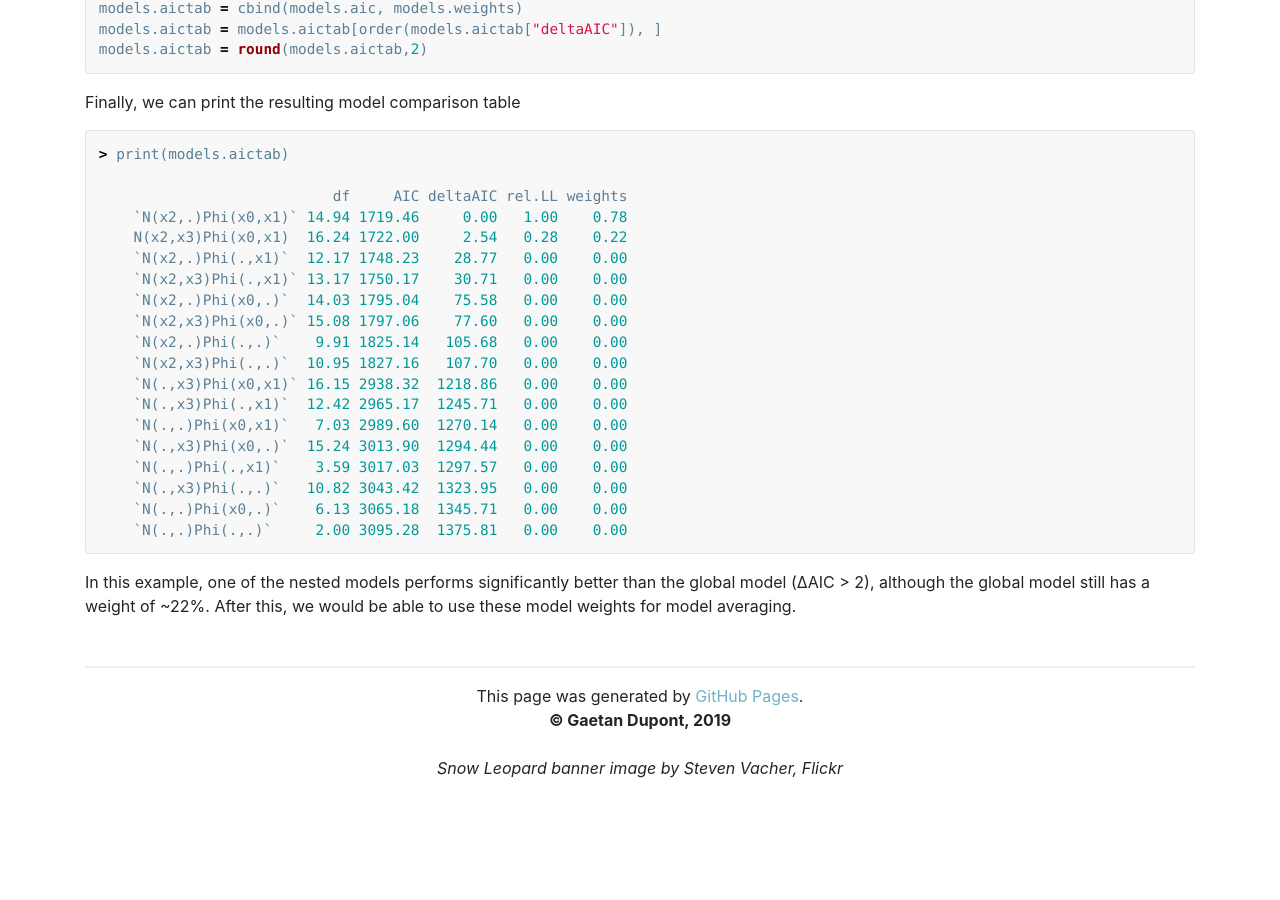
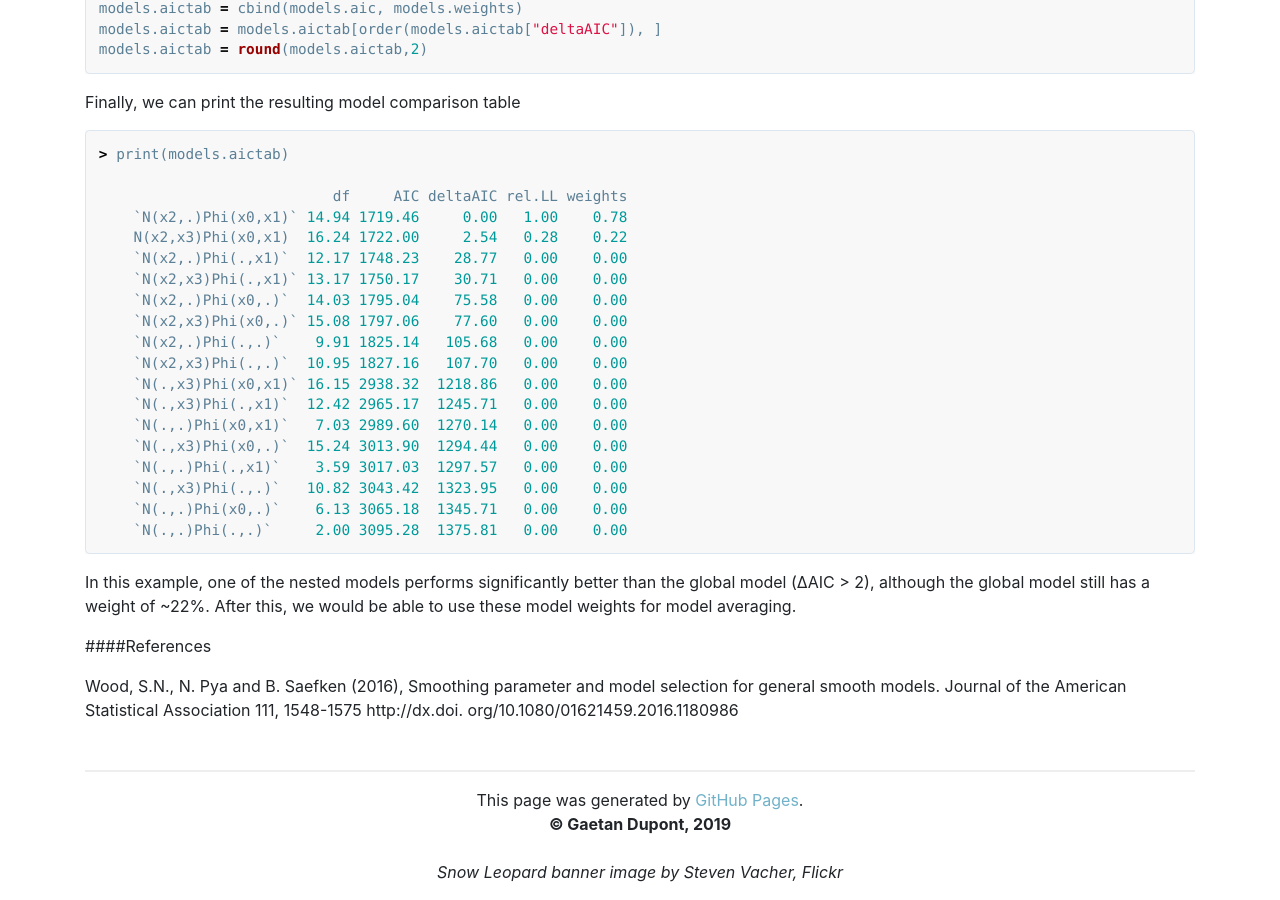
Before and after one commit to chrisyeh96/chrisyeh96.github.io, a Jekyll site: the page built from _posts/2019-05-29-Auto-Nested-Mod.md, in a window 1280 px wide and 900 px high, scrolled down 7196 px. Built offline with Jekyll 4.4.1, drawn with Linux system fonts in a browser that asks for light colours; nearby versions of some CDN libraries; before the commit the page ends 7992 px from its top, so only the background shows below that.

Commit message:
Update 2019-05-29-Auto-Nested-Mod.md

````diff
--- a/_posts/2019-05-29-Auto-Nested-Mod.md
+++ b/_posts/2019-05-29-Auto-Nested-Mod.md
@@ -319,3 +319,9 @@
 ```
 
 In this example, one of the nested models performs significantly better than the global model (ΔAIC > 2), although the global model still has a weight of ~22%. After this, we would be able to use these model weights for model averaging.
+
+####References
+
+Wood, S.N., N. Pya and B. Saefken (2016), Smoothing parameter and model selection for general
+smooth models. Journal of the American Statistical Association 111, 1548-1575 http://dx.doi.
+org/10.1080/01621459.2016.1180986
````
